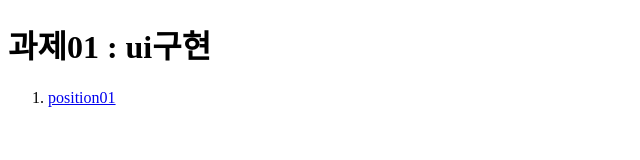
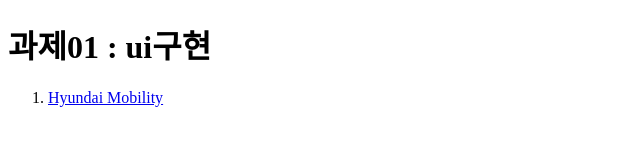
Before and after one commit to emilyyujeong/portfolio01, a plain HTML site: page index.html in a window 1280 px wide. Shown: the full height of the page, 0-640 px from the left. Drawn offline with Linux system fonts and the light colour scheme.

Commit message:
Add files via upload

```diff
--- a/index.html
+++ b/index.html
@@ -14,7 +14,7 @@
         <h1>과제01 : ui구현</h1>
         <ol>
             <li>
-                <a href="Index.html">position01</a>
+                <a href="hyundaimotors.html">Hyundai Mobility</a>
             </li>
 
 
```
